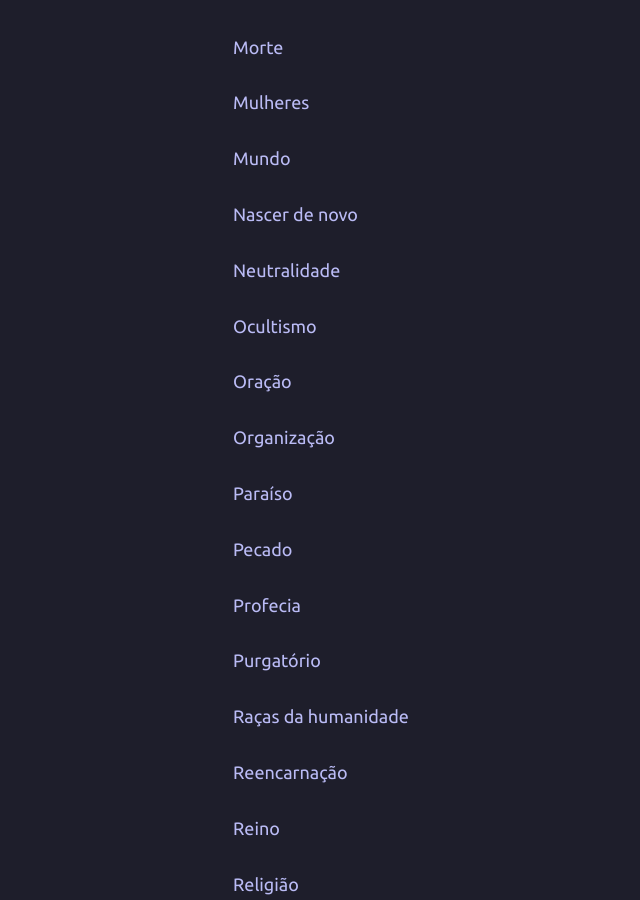
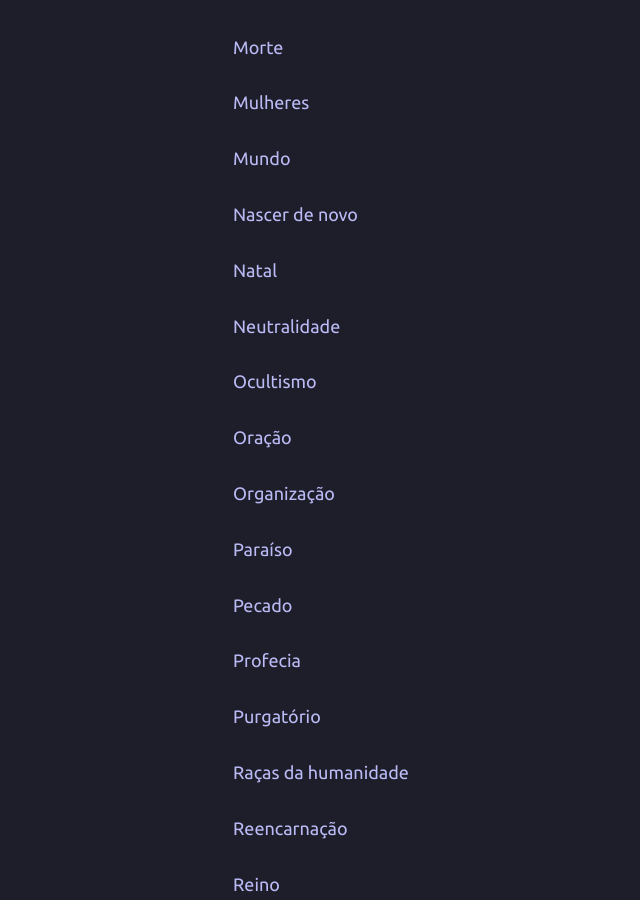
Before and after one commit to joaquim-capitao/jw, a Jekyll site: the page built from assuntos/index.md, in a window 1280 px wide and 900 px high, scrolled down 2840 px. Shown: the whole window, without its empty margins (76-716 px from the left). Built offline with Jekyll 4.4.1, drawn with Linux system fonts in a browser that asks for light colours; our own code applies the rules of GitHub Pages for plain Markdown files.

Commit message:
Add link to Natal in index.md

```diff
--- a/assuntos/index.md
+++ b/assuntos/index.md
@@ -108,6 +108,8 @@
 
 [Nascer de novo](https://joaquim-capitao.github.io/jw/assuntos/nascer-de-novo)
 
+[Natal](https://joaquim-capitao.github.io/jw/assuntos/natal)
+
 [Neutralidade](https://joaquim-capitao.github.io/jw/assuntos/neutralidade)
 
 [Ocultismo](https://joaquim-capitao.github.io/jw/assuntos/espiritismo)
```
